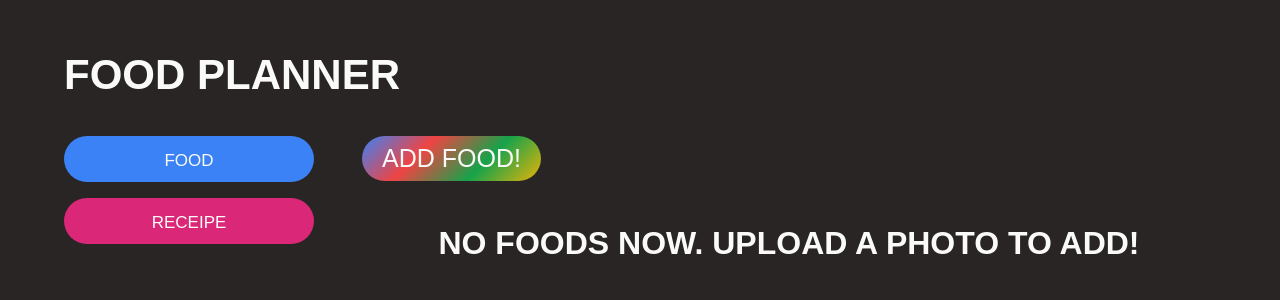
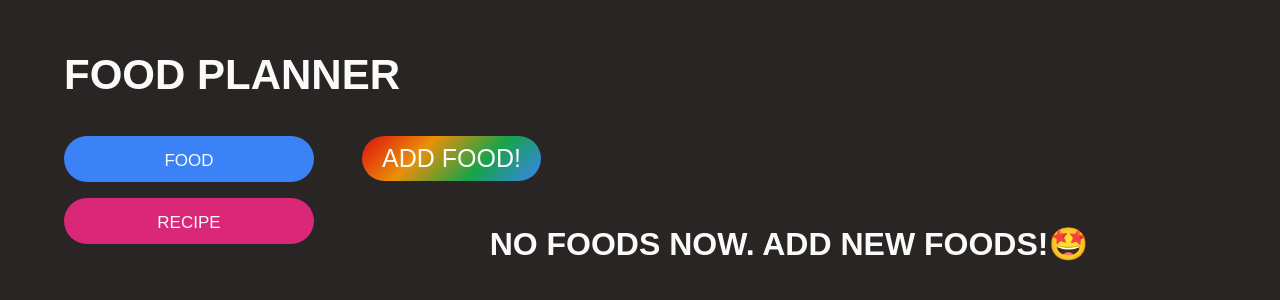
Before and after one commit to VivianRMS/Snap-Meal, a React (Create React App) app: page / in a window 1280 px wide. Shown: the top 300 px of the page. Built offline with nearby package versions, Linux system fonts and the light colour scheme.

Commit message:
add: color

```diff
--- a/src/App.css
+++ b/src/App.css
@@ -155,7 +155,7 @@ ul {
   text-transform: uppercase;
   font-size: 17px;
   padding: 16px 0 13px;
-  background-image: linear-gradient(135deg, #3b82f6, #ef4444, #16a34a, #eab308);
+  background-image: linear-gradient(135deg,  #dd0e0e, #ea9008, #16a34a ,#3b82f6);
   color: inherit;
   border-radius: 100px;
   transition: 0.3s;
--- a/src/components/Homepage.js
+++ b/src/components/Homepage.js
@@ -15,7 +15,7 @@ const result_schedule = [];
 
 const CATEGORIES = [
   { name: "food", color: "#3b82f6" },
-  { name: "receipe", color: "#db2777" },
+  { name: "recipe", color: "#db2777" },
 ];
 
 const Home = () => {
@@ -376,7 +376,7 @@ function NewFoodForm({ foods, setfoods, setShowAddFood }) {
 
 function FoodList({ foods, setfoods }) {
   if (foods.length === 0) {
-    return <p className="message">No foods Now. Upload a photo to add!</p>;
+    return <p className="message">No foods Now. Add new foods!🤩</p>;
   }
 
   return (
--- a/src/components/weeklyplanner.js
+++ b/src/components/weeklyplanner.js
@@ -58,15 +58,22 @@ function Planner({ recipeArrayProp, days, num_recipe }) {
   return (
     <div>
       <div>
-        {recipeArray.map((recipeList, listIndex) => (
+        {recipeArray.length === 0 ? (
+          <p className="message">
+            Share your preferences and generate recipes!🤩
+          </p>
+        ) : (
+          recipeArray.map((recipeList, listIndex) => (
             <DailyRecipe
+              key={listIndex} // Make sure to provide a unique key for each child in a list
               recipeList={recipeList}
               listIndex={listIndex}
               handleStarClick={handleStarClick}
               starredRecipes={starredRecipes}
               num_recipe={num_recipe}
             />
-        ))}
+          ))
+        )}
       </div>
       {tooltipVisible && (
         <div
```
Lines whose indentation alone changed are shown as unchanged.
